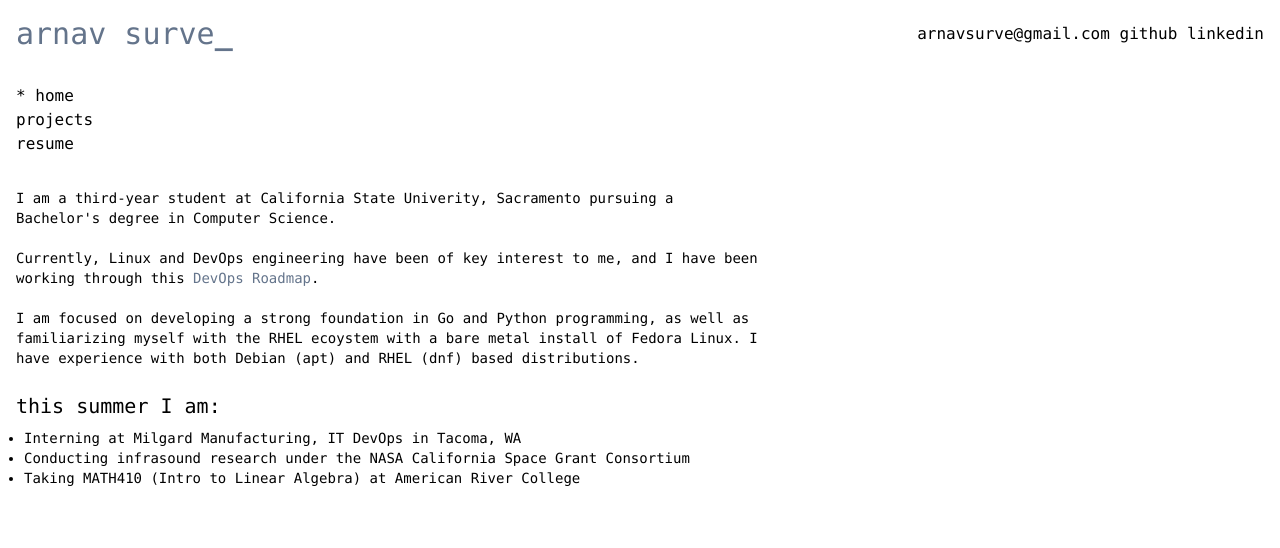
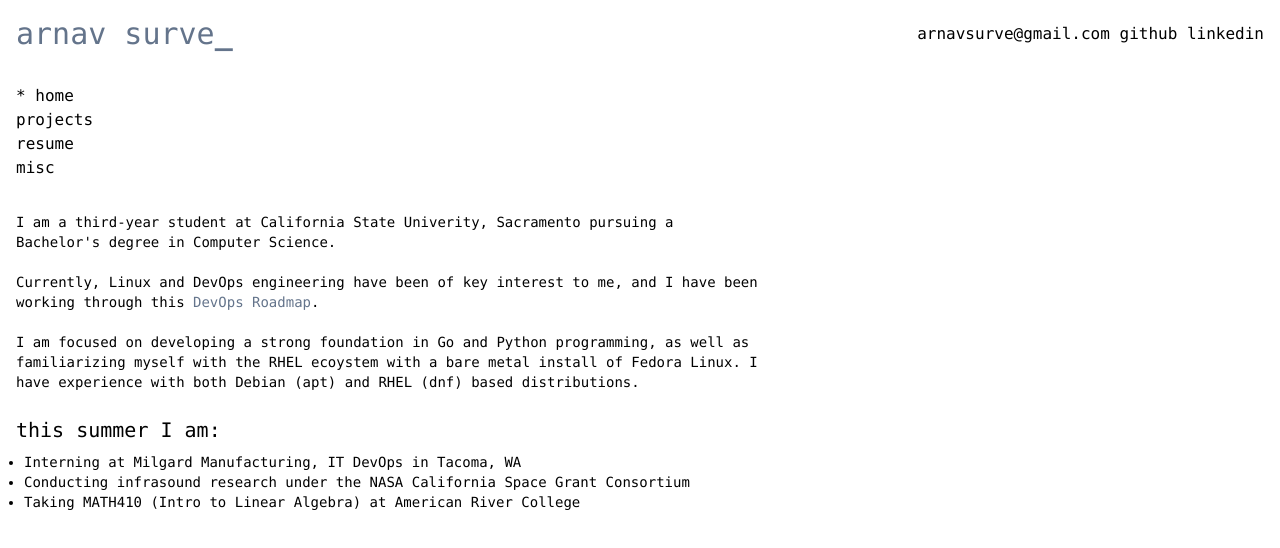
Before and after one commit to arnavsurve/website, a SvelteKit app: page / in a window 1280 px wide. Shown: the top 548 px of the page. Built offline with nearby package versions, Linux system fonts and the light colour scheme.

Commit message:
feat: Add "misc" link to Navbar component

```diff
--- a/src/components/Navbar.svelte
+++ b/src/components/Navbar.svelte
@@ -4,6 +4,7 @@
         { text: "home", href: "/" },
         { text: "projects", href: "/projects" },
         { text: "resume", href: "/resume" },
+        { text: "misc", href: "/misc" },
     ];
 
     $: currentPath = $page.url.pathname;
```
